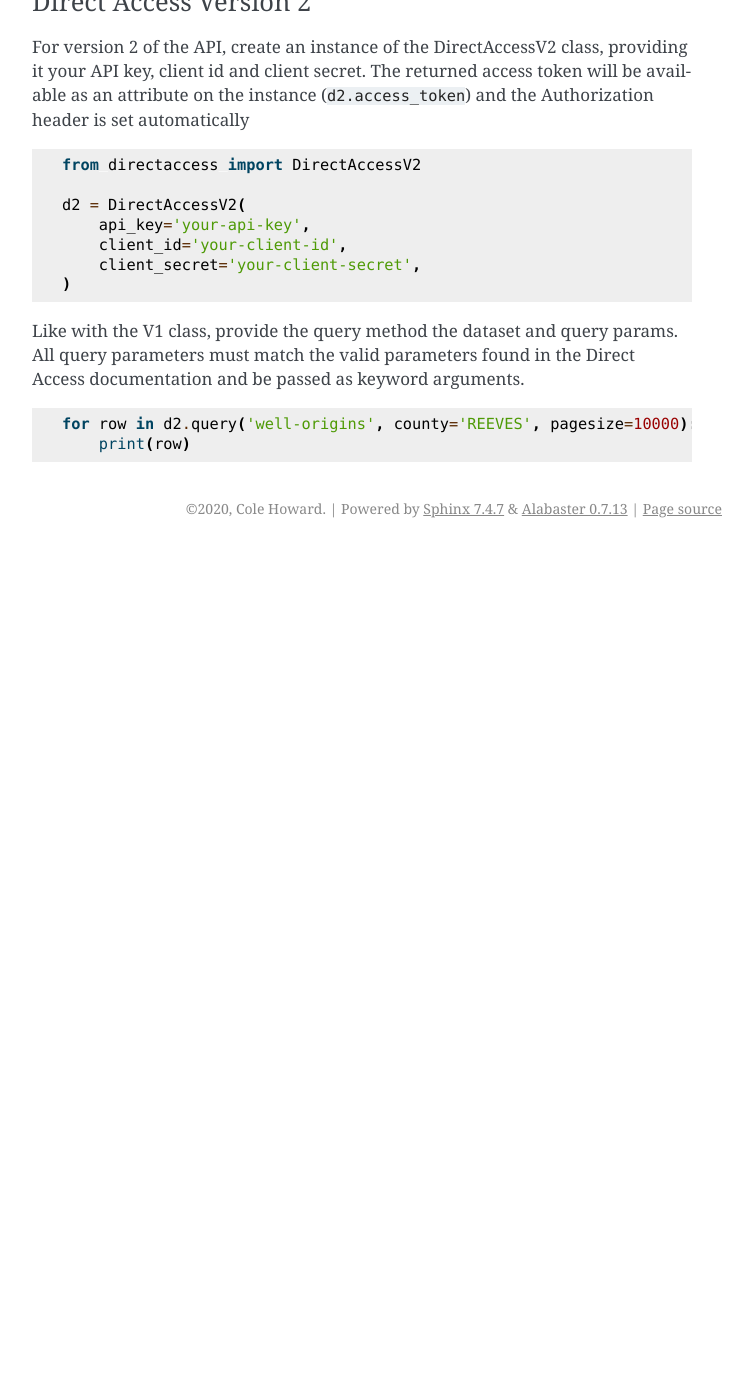
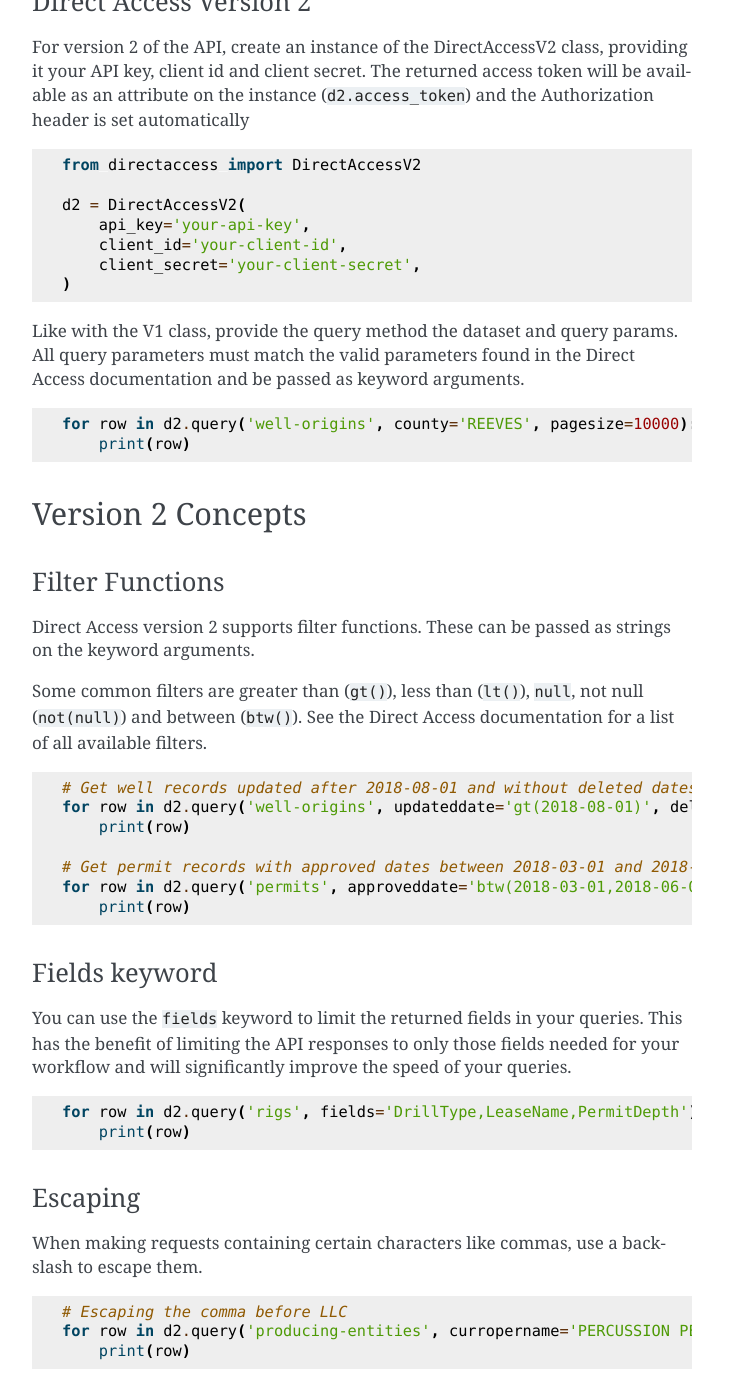
Before and after one commit to wchatx/direct-access-py, a Sphinx documentation site: the page built from docs/usage.rst, in a window 1280 px wide and 1400 px high, scrolled down 1701 px. Shown: the whole window, without its empty margins (388-1140 px from the left). Built offline with Sphinx 7.4.7, drawn with Linux system fonts in a browser that asks for light colours; before the commit the page ends 2249 px from its top, so only the background shows below that; some of the changed text lies outside the part shown.

Commit message:
update docs

```diff
--- a/docs/usage.rst
+++ b/docs/usage.rst
@@ -96,3 +96,46 @@ parameters found in the Direct Access documentation and be passed as keyword arg
 
 	for row in d2.query('well-origins', county='REEVES', pagesize=10000):
 	    print(row)
+
+
+Version 2 Concepts
+##################
+
+Filter Functions
+****************
+Direct Access version 2 supports filter functions. These can be passed as strings on the keyword arguments.
+
+Some common filters are greater than (``gt()``), less than (``lt()``), ``null``, not null (``not(null)``) and
+between (``btw()``).
+See the Direct Access documentation for a list of all available filters.
+
+.. code-block:: python
+
+	# Get well records updated after 2018-08-01 and without deleted dates
+	for row in d2.query('well-origins', updateddate='gt(2018-08-01)', deleteddate='null'):
+	    print(row)
+
+	# Get permit records with approved dates between 2018-03-01 and 2018-06-01
+	for row in d2.query('permits', approveddate='btw(2018-03-01,2018-06-01)'):
+	    print(row)
+
+Fields keyword
+**************
+You can use the ``fields`` keyword to limit the returned fields in your queries.
+This has the benefit of limiting the API responses to only those fields needed for your
+workflow and will significantly improve the speed of your queries.
+
+.. code-block:: python
+
+	for row in d2.query('rigs', fields='DrillType,LeaseName,PermitDepth'):
+	    print(row)
+
+Escaping
+********
+When making requests containing certain characters like commas, use a backslash to escape them.
+
+.. code-block:: python
+
+	# Escaping the comma before LLC
+	for row in d2.query('producing-entities', curropername='PERCUSSION PETROLEUM OPERATING\, LLC'):
+	    print(row)
```
